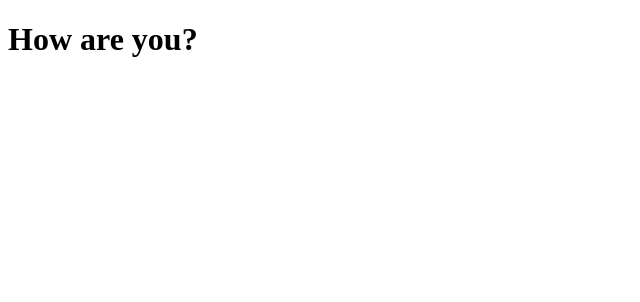
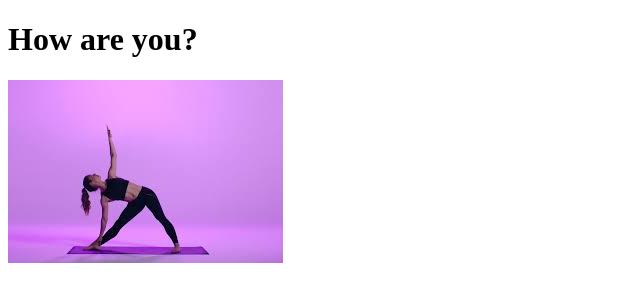
Before and after one commit to arpitadatta05/my-first-repo1, a plain HTML site: page index.html in a window 1280 px wide. Shown: the whole page, without its empty margins (0-640 px from the left). Drawn offline with Linux system fonts and the light colour scheme.

Commit message:
picture added

```diff
--- a/index.html
+++ b/index.html
@@ -10,6 +10,7 @@
 
 <body>
     <h1>How are you?</h1>
+    <img src="images (2).jfif" alt="">
 </body>
 
 </html>
```
Also changed, not shown: images (2).jfif (added).
